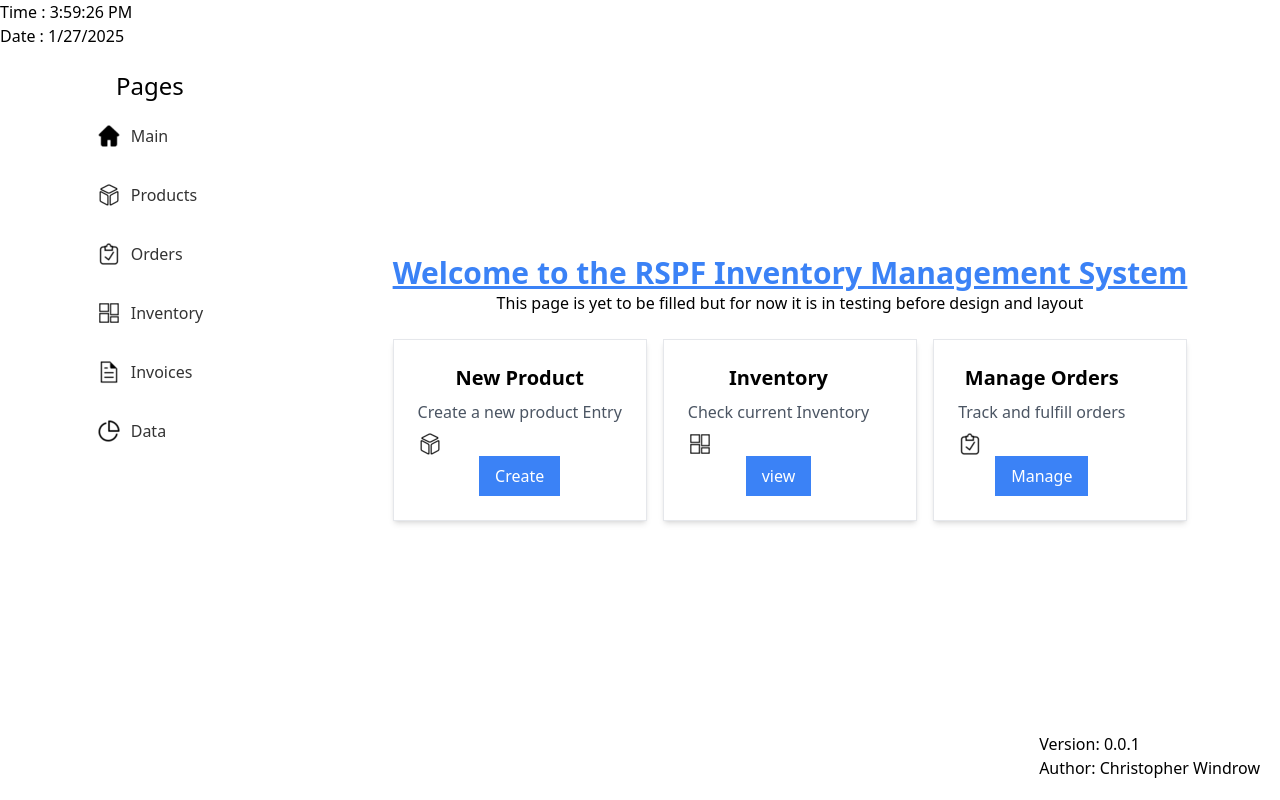
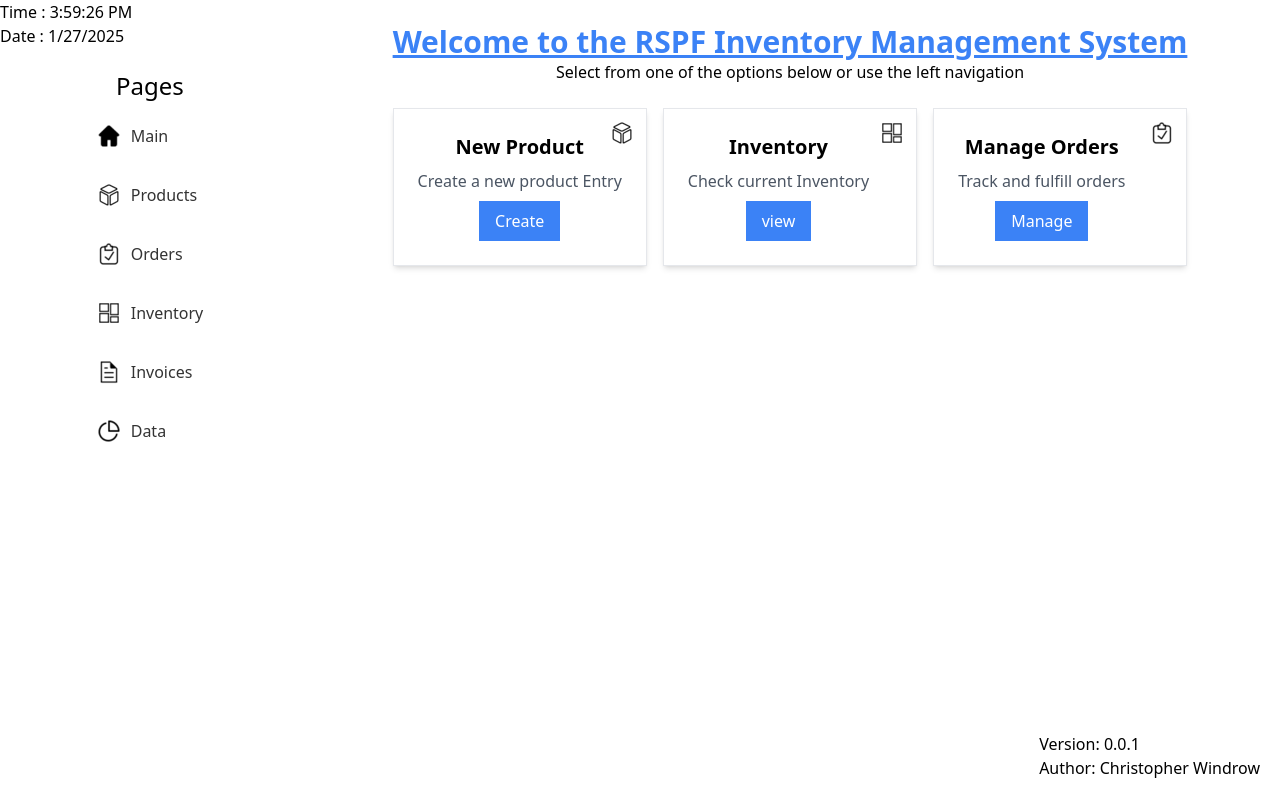
Before and after one commit to cwindrow007/RSPFStack, a React (Create React App) app in the folder frontend/: page / in a window 1280 px wide. Built offline with nearby package versions, Linux system fonts and the light colour scheme.

Commit message:
Styling on the Main Page
Removed items being centered to page, cards needs more spacing between text and buttons

```diff
--- a/frontend/src/Components/DashboardCard.tsx
+++ b/frontend/src/Components/DashboardCard.tsx
@@ -14,11 +14,11 @@ export function DashboardCard({title, Description, buttonText, icon, route}: bas
     const navigate = useNavigate();
 
     return(
-        <div className = "border rouded-lg shadow-md p-6 bg-white hover:shadow-lg cursor-pointer flex items-center">
+        <div className = "relative border rouded-lg shadow-md p-6 bg-white hover:shadow-lg cursor-pointer flex items-center">
             <div>
                 <h3 className = "text-xl font-semibold">{title}</h3>
                 <p className = "text-gray-600 my-2">{Description}</p>
-                <div>{icon}</div>
+                <div className = "absolute top-3 right-3 text-2xl text-gray-500 ">{icon}</div>
 
                 <div>
                     <button
--- a/frontend/src/Pages/MainPage.tsx
+++ b/frontend/src/Pages/MainPage.tsx
@@ -10,14 +10,12 @@ const MainPage: React.FC = () => {
                 <TopBar/>
                 <LeftNav/>
             </aside>
-            <main className = "flex-1 flex items-center justify-center">
+            <main className = "m-6 border-3 flex-1 flex items-top justify-center">
                 <div className="text-center">
                     <h1 className="text-3xl text-blue-500  underline font-bold">
                         Welcome to the RSPF Inventory Management System
                     </h1>
-                    <p>
-                        This page is yet to be filled but for now it is in testing before design and layout
-                    </p>
+                    <p>Select from one of the options below or use the left navigation</p>
                     <QuickAction/>
                 </div>
             </main>
```
